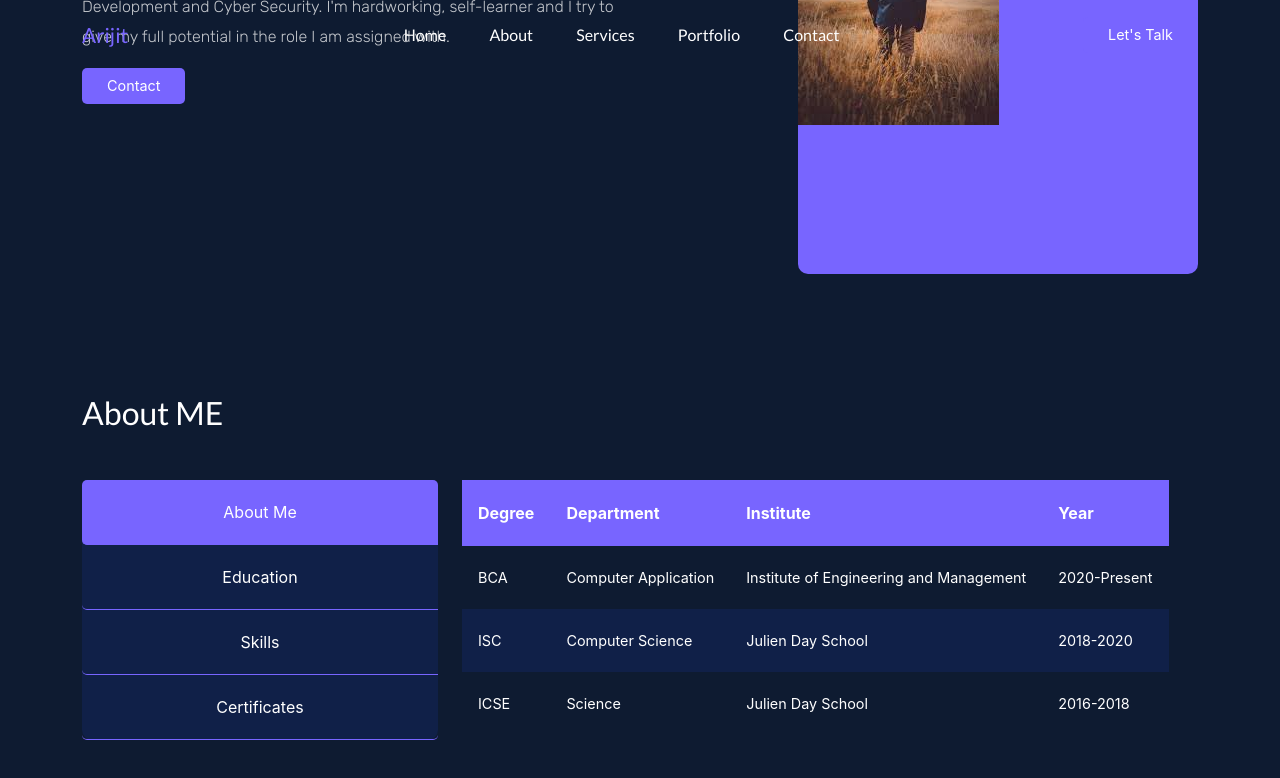
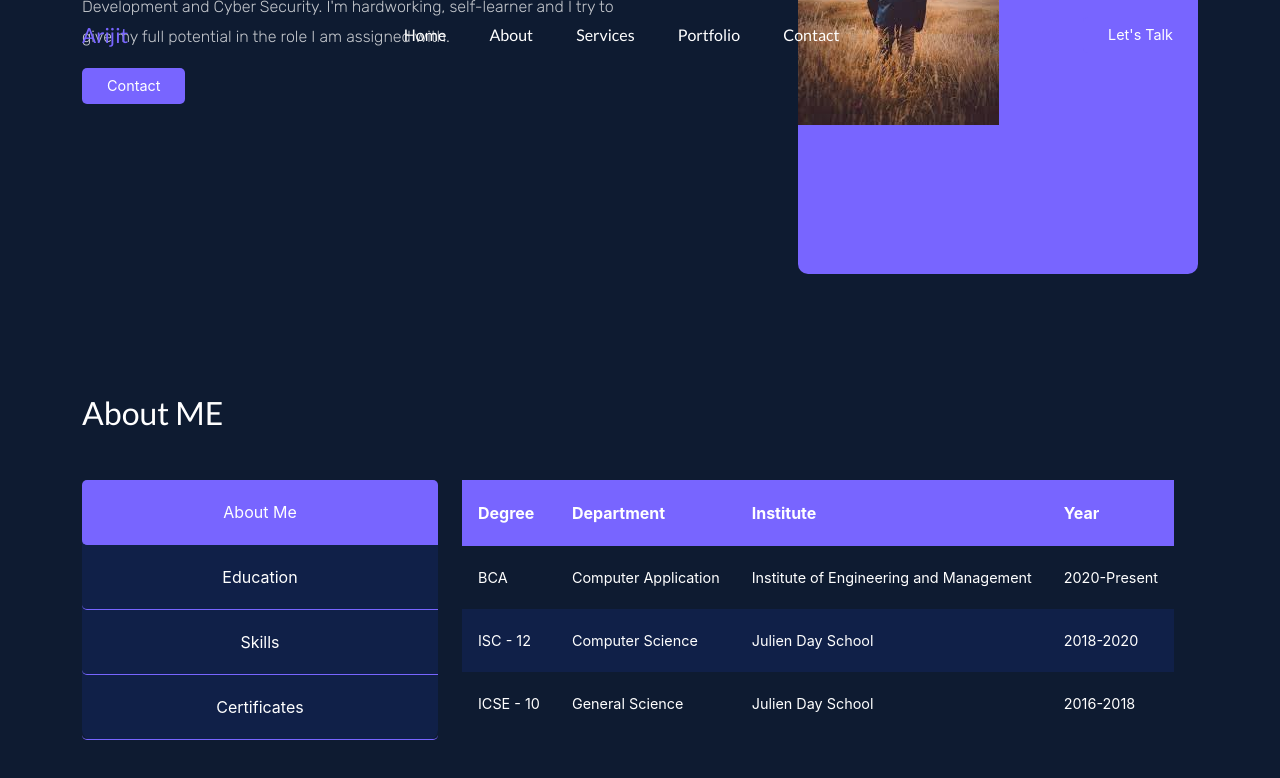
Before and after one commit to arijit2002/port_React, a React (Create React App) app: page / in a window 1280 px wide. Both pictures are taken after a click on the button "Education". Shown: the part 276-1054 px from the top of the page. Built offline with nearby package versions, Linux system fonts and the light colour scheme.

Commit message:
Update Education.jsx

```diff
--- a/src/components/about/Education.jsx
+++ b/src/components/about/Education.jsx
@@ -19,14 +19,14 @@ export const Education = () => {
               <td>2020-Present</td>
           </tr>
           <tr>
-              <td>ISC</td>
+              <td>ISC - 12</td>
               <td>Computer Science</td>
               <td>Julien Day School</td>
               <td>2018-2020</td>
           </tr>
           <tr>
-              <td>ICSE</td>
-              <td>Science</td>
+              <td>ICSE - 10</td>
+              <td>General Science</td>
               <td>Julien Day School</td>
               <td>2016-2018</td>
           </tr>
```
